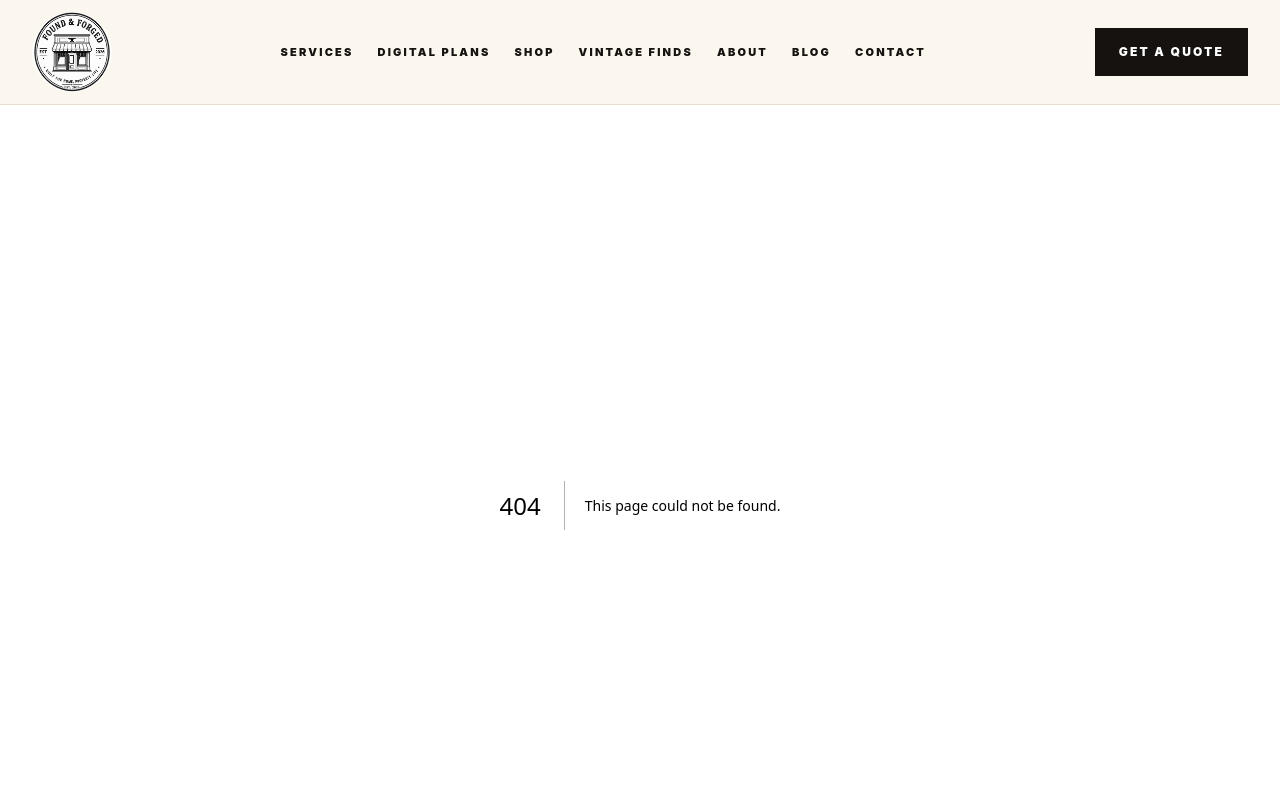
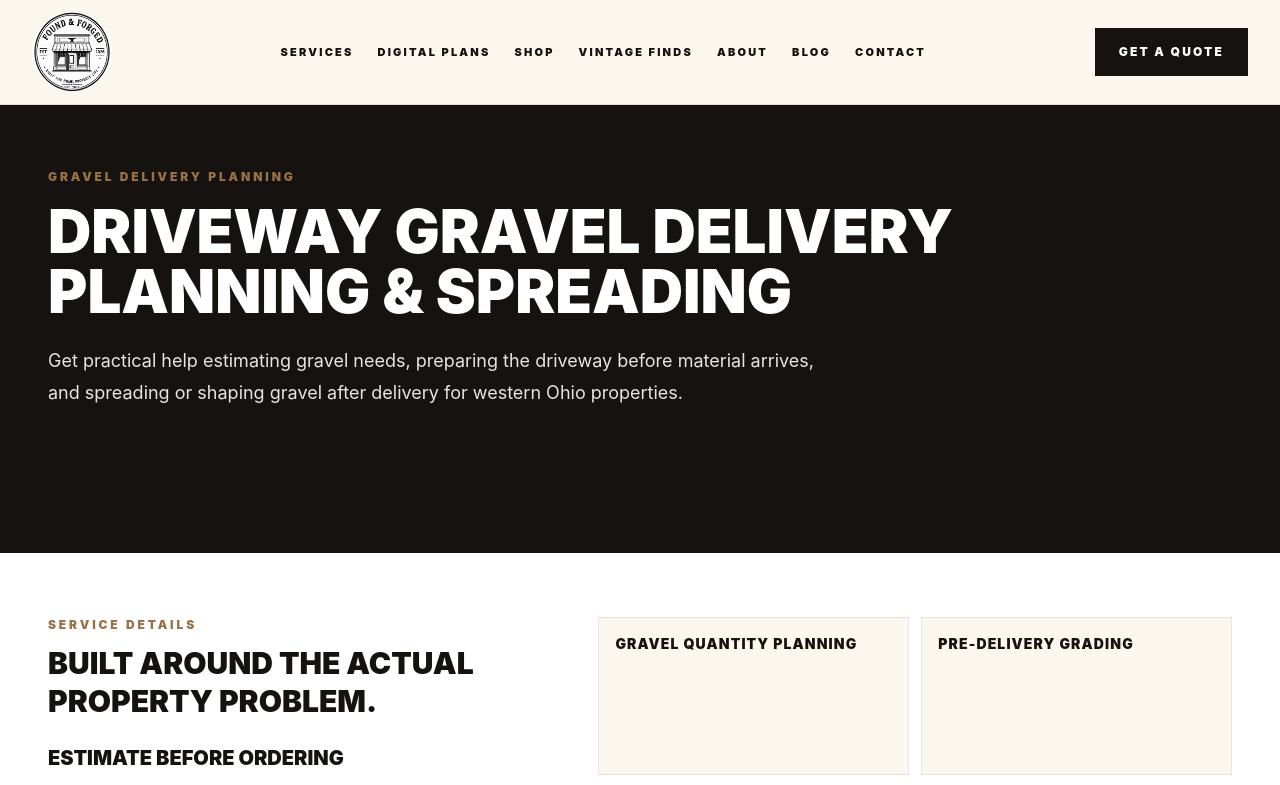
Before and after one commit to barrell1996/Found-ForgedWebsite, a Next.js app: page /gravel-delivery in a window 1280 px wide. Before the commit this address had no page. Shown: the top 785 px of the page. Built offline with nearby package versions, Linux system fonts and the light colour scheme.

Commit message:
Add gravel delivery service page

```diff
--- /dev/null
+++ b/app/gravel-delivery/page.tsx
@@ -0,0 +1,33 @@
+import { buildPropertyServiceMetadata, PropertyServicePage } from "@/components/PropertyServicePage";
+
+export const metadata = buildPropertyServiceMetadata({
+  title: "Driveway Gravel Delivery Planning in Western Ohio | Found & Forged",
+  description: "Driveway gravel delivery planning in western Ohio. Estimate gravel needs, prepare the driveway, coordinate material timing, and spread gravel after delivery.",
+  path: "/gravel-delivery"
+});
+
+export default function GravelDeliveryPage() {
+  return (
+    <PropertyServicePage
+      eyebrow="Gravel Delivery Planning"
+      h1="Driveway Gravel Delivery Planning & Spreading"
+      serviceName="Driveway Gravel Delivery Planning"
+      slug="gravel-delivery"
+      intro="Get practical help estimating gravel needs, preparing the driveway before material arrives, and spreading or shaping gravel after delivery for western Ohio properties."
+      sections={[
+        { title: "Estimate Before Ordering", body: "Length, width, desired depth, existing gravel, and repair needs all affect how much stone makes sense. Planning helps avoid buying too little or burying unresolved problems." },
+        { title: "Prepare the Surface", body: "If the driveway is rutted, flat, or full of potholes, grading before delivery can make new gravel work harder and last longer." },
+        { title: "Spread and Finish", body: "After material is on site, gravel can be spread, blended, and shaped for a cleaner driving surface." }
+      ]}
+      bullets={["Gravel quantity planning", "Pre-delivery grading", "Material placement", "Driveway spreading", "Surface finishing", "Repair-first planning"]}
+      photos={["Full driveway length from multiple angles", "Areas where new gravel is needed", "Existing potholes, ruts, or low spots", "Delivery access and turnaround space", "Desired gravel depth if known", "Any quote or material type from your gravel supplier"]}
+      faqs={[
+        { question: "Do I need grading before gravel delivery?", answer: "Often, yes. If the existing surface is rutted or flat, grading before delivery helps new gravel sit where it is useful instead of filling old problem areas." },
+        { question: "Can you help estimate how much gravel I need?", answer: "Yes. Photos, driveway dimensions, and desired depth help estimate material needs before ordering." },
+        { question: "Do you supply the gravel?", answer: "This page focuses on planning, preparation, and spreading. Material sourcing can be discussed during the estimate based on project location and supplier options." }
+      ]}
+      related={[{ label: "Gravel Spreading", href: "/gravel-spreading" }, { label: "Gravel Redistribution", href: "/gravel-redistribution" }, { label: "Gravel Driveway Grading", href: "/gravel-driveway-grading" }, { label: "Gravel Driveway Repair", href: "/gravel-driveway-repair" }]}
+      ctaLabel="Request Gravel Planning"
+    />
+  );
+}
```
